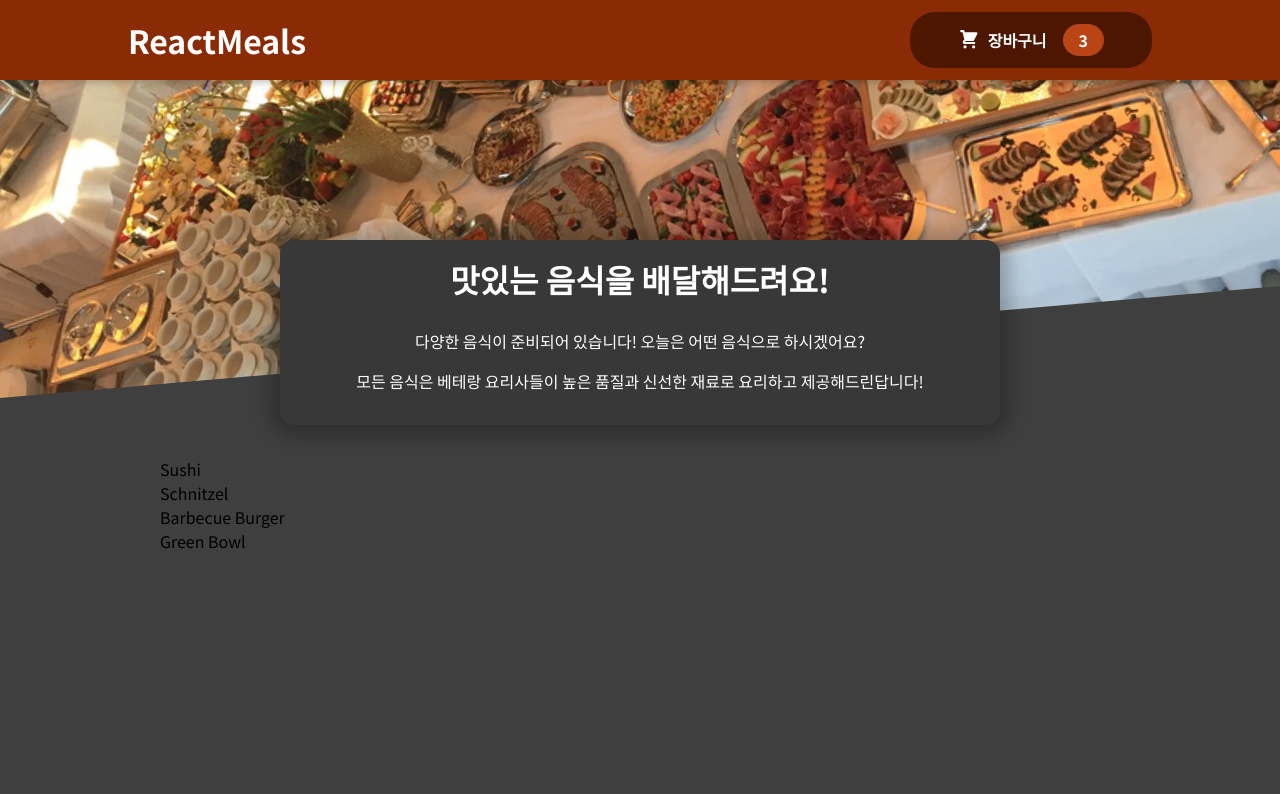
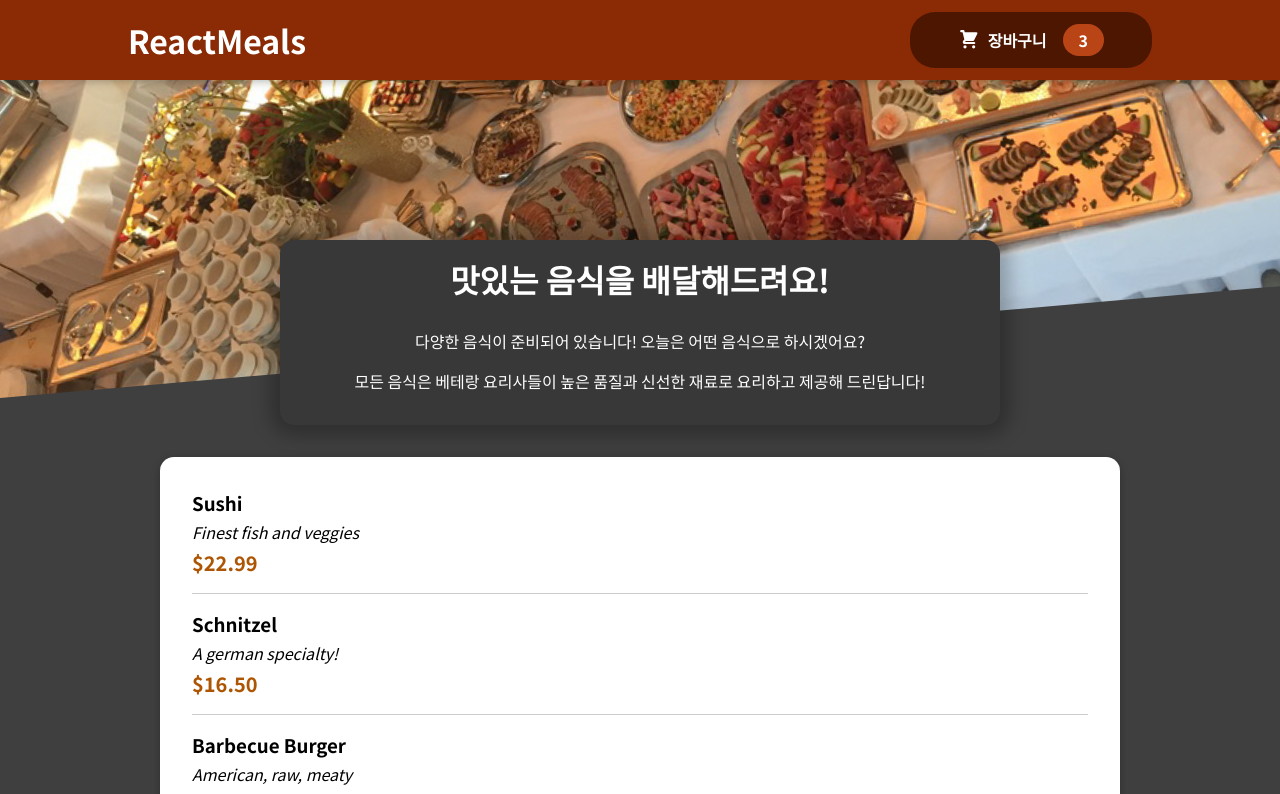
Before and after one commit to gyonnmi/udemy-react-FoodOrederApp, a React (Create React App) app: page / in a window 1280 px wide. Shown: the top 794 px of the page. Built offline with nearby package versions, Linux system fonts and the light colour scheme.

Commit message:
Add: Food List

```diff
--- a/src/components/Meals/AvailableMeals.js
+++ b/src/components/Meals/AvailableMeals.js
@@ -1,5 +1,7 @@
 import React from 'react';
+import Card from '../UI/Card';
 import classes from './AvailableMeals.module.css';
+import MealItem from './MealItem/MealItem';
 
 const DUMMY_MEALS = [
   {
@@ -30,11 +32,20 @@
 
 // AvailableMeals = 주문 가능한 음식
 const AvailableMeals = () => {
-  const mealsList = DUMMY_MEALS.map((meal) => <li>{meal.name}</li>);
+  const mealsList = DUMMY_MEALS.map((meal) => (
+    <MealItem
+      key={meal.id}
+      name={meal.name}
+      description={meal.description}
+      price={meal.price}
+    />
+  ));
 
   return (
     <section className={classes.meals}>
-      <ul>{mealsList}</ul>
+      <Card>
+        <ul>{mealsList}</ul>
+      </Card>
     </section>
   );
 };
--- /dev/null
+++ b/src/components/Meals/MealItem/MealItem.js
@@ -0,0 +1,19 @@
+import React from 'react';
+import classes from './MealItem.module.css';
+
+const MealItem = (props) => {
+  const price = `$${props.price.toFixed(2)}`;
+
+  return (
+    <li className={classes.meal}>
+      <div>
+        <h3>{props.name}</h3>
+        <div className={classes.description}>{props.description}</div>
+        <div className={classes.price}>{price}</div>
+      </div>
+      <div></div>
+    </li>
+  );
+};
+
+export default MealItem;
--- /dev/null
+++ b/src/components/Meals/MealItem/MealItem.module.css
@@ -0,0 +1,22 @@
+.meal {
+  display: flex;
+  justify-content: space-between;
+  margin: 1rem;
+  padding-bottom: 1rem;
+  border-bottom: 1px solid #ccc;
+}
+
+.meal h3 {
+  margin: 0 0 0.25rem 0;
+}
+
+.description {
+  font-style: italic;
+}
+
+.price {
+  margin-top: 0.25rem;
+  font-weight: bold;
+  color: #ad5502;
+  font-size: 1.25rem;
+}
--- a/src/components/Meals/MealsSummary.js
+++ b/src/components/Meals/MealsSummary.js
@@ -8,8 +8,8 @@
       <h2>맛있는 음식을 배달해드려요!</h2>
       <p>다양한 음식이 준비되어 있습니다! 오늘은 어떤 음식으로 하시겠어요?</p>
       <p>
-        모든 음식은 베테랑 요리사들이 높은 품질과 신선한 재료로 요리하고
-        제공해드린답니다!
+        모든 음식은 베테랑 요리사들이 높은 품질과 신선한 재료로 요리하고 제공해
+        드린답니다!
       </p>
     </section>
   );
--- /dev/null
+++ b/src/components/UI/Card.js
@@ -0,0 +1,8 @@
+import React from 'react';
+import classes from './Card.module.css';
+
+const Card = (props) => {
+  return <div className={classes.card}>{props.children}</div>;
+};
+
+export default Card;
--- /dev/null
+++ b/src/components/UI/Card.module.css
@@ -0,0 +1,6 @@
+.card {
+  padding: 1rem;
+  box-shadow: 0 2px 8px rgba(0, 0, 0, 0.25);
+  border-radius: 14px;
+  background-color: white;
+}
```
Also changed, not shown: src/components/Meals/MealItem/MealItemForm.js (added), 1 other file (tests, documents, lock files or other folders).
